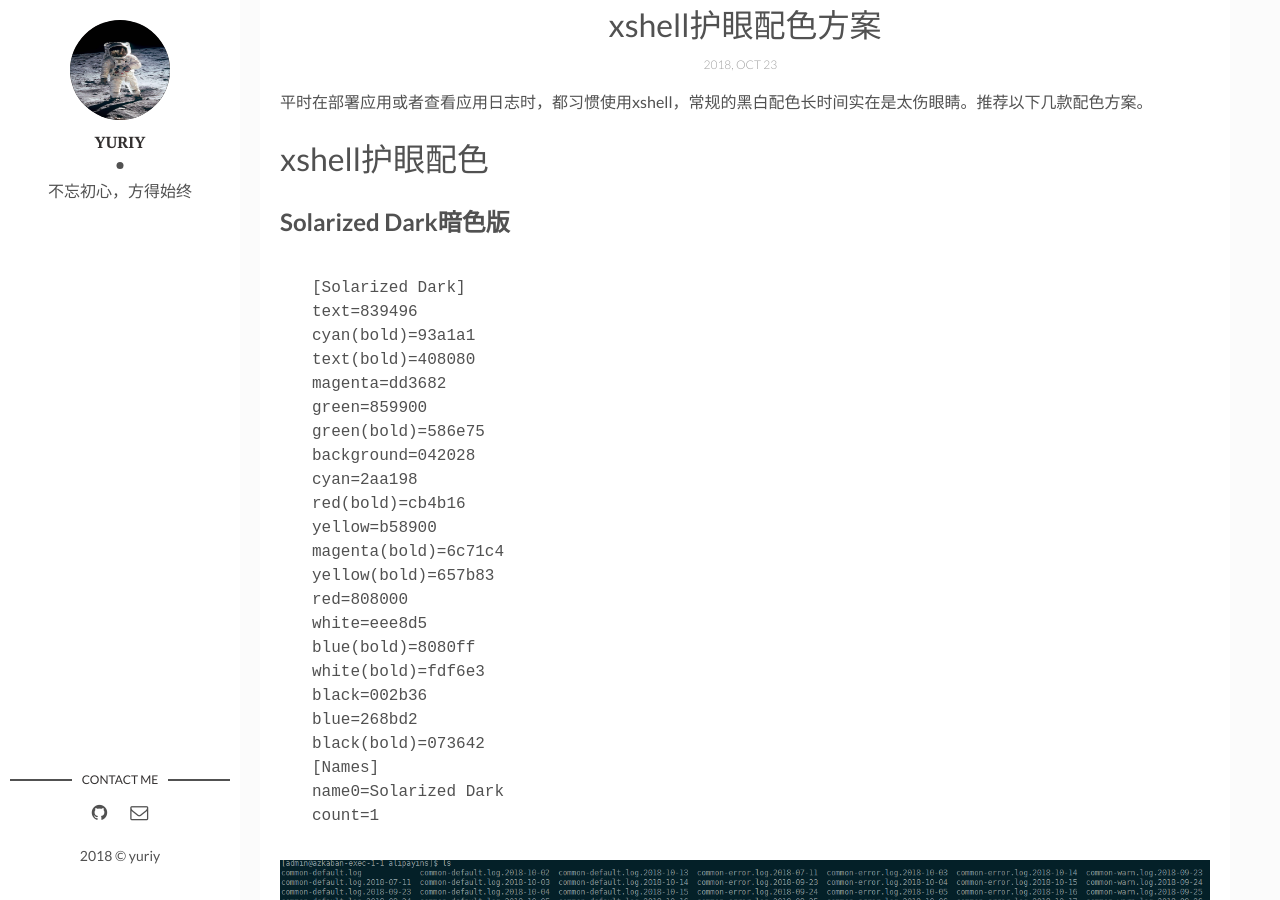
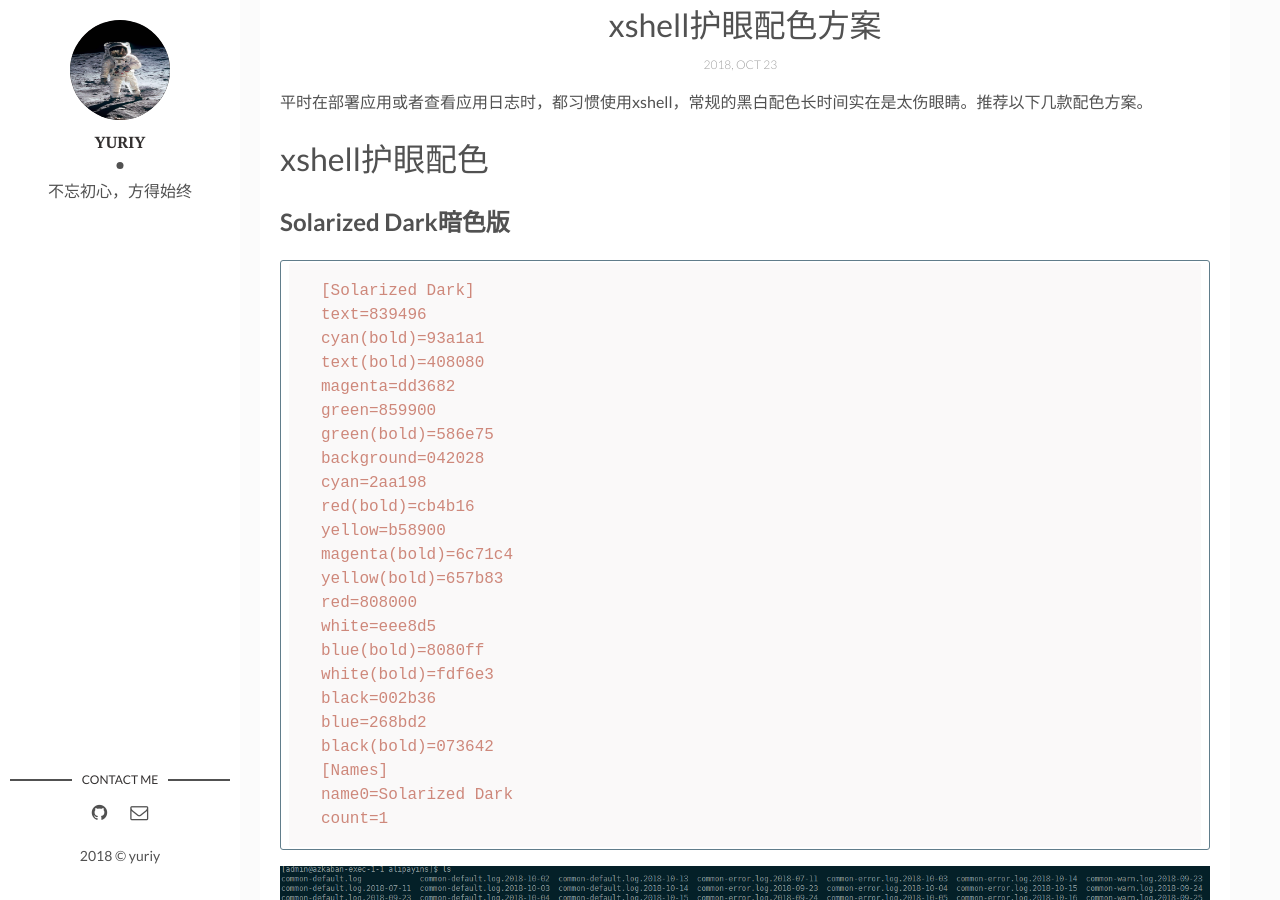
Before and after one commit to heiz1234/blog, a Jekyll site: the page built from _posts/2018-10-23-xshell.markdown, in a window 1280 px wide and 900 px high, scrolled down 546 px. Built offline with Jekyll 4.4.1, drawn with Linux system fonts in a browser that asks for light colours; comment, search, counter and statistics services are not loaded.

Commit message:
update xshell

````diff
--- a/_posts/2018-10-23-xshell.markdown
+++ b/_posts/2018-10-23-xshell.markdown
@@ -13,7 +13,7 @@
 # xshell护眼配色
 
 ## Solarized Dark暗色版
-```property
+```
 [Solarized Dark]
 text=839496
 cyan(bold)=93a1a1
@@ -42,7 +42,7 @@
 ![pic1]({{site.baseurl}}/assets/img/2018-10-23/Solarized_Dark.png)
 
 ## SolarizedDarkModify亮色版
-```property
+```
 [SolarizedDarkModify]
 text=839496
 cyan(bold)=00ffff
@@ -71,10 +71,15 @@
 
 ## 配置方式
  第一步：选择xshell工具栏中"配色方案"->"浏览"
+
  ![pic2]({{site.baseurl}}/assets/img/2018-10-23/step1.png)
+
  第二步：选择"导入"
+
  ![pic2]({{site.baseurl}}/assets/img/2018-10-23/step2.png)
+
  第三步：选择xcs文件(将上面的配置代码保存在xcs文件中)
+
  ![pic2]({{site.baseurl}}/assets/img/2018-10-23/step3.png)
 
 
````
